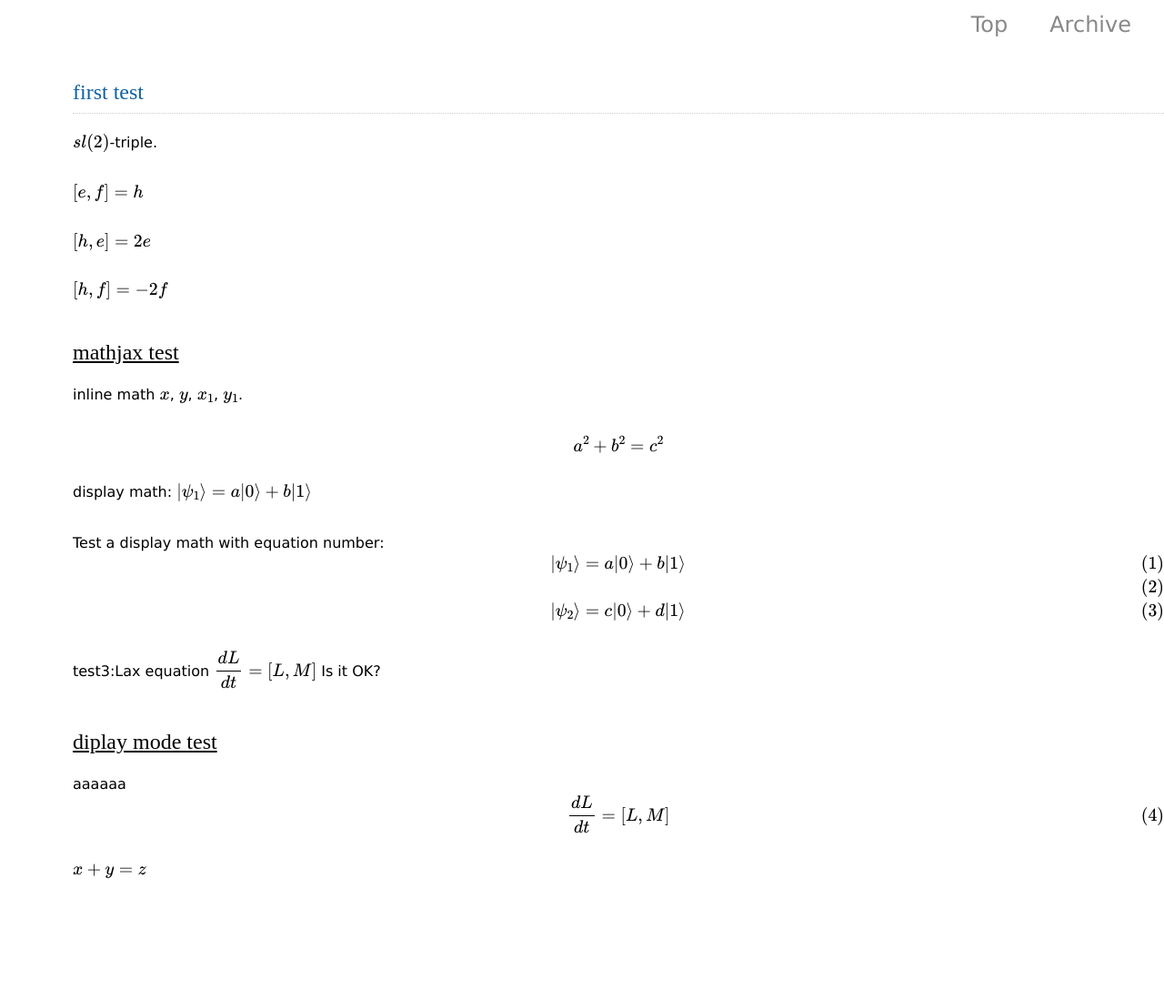
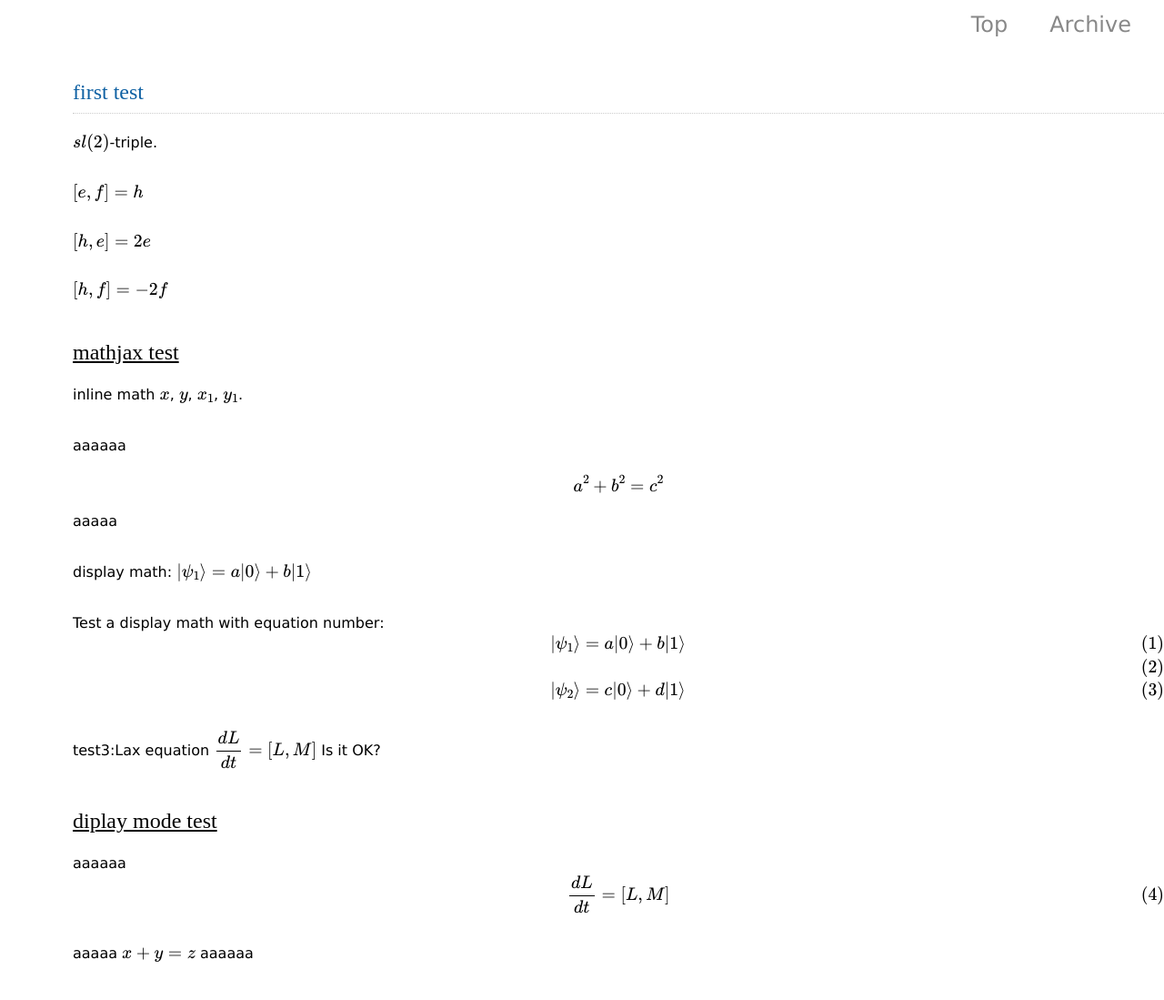
Before and after one commit to vertexoperator/vertexoperator.github.io, a Jekyll site: the page built from _posts/2017-09-26-0.md, in a window 1280 px wide. Shown: the whole page at 91% size. Built offline with Jekyll 4.4.1, drawn with Linux system fonts in a browser that asks for light colours; our own code applies the rules of GitHub Pages for plain Markdown files; formulas are drawn with MathJax 3; before the commit the page ends 1011 px from its top, so only the background shows below that.

Commit message:
add test

```diff
--- a/_posts/2017-09-26-0.md
+++ b/_posts/2017-09-26-0.md
@@ -13,9 +13,9 @@ $[h,f]=-2f$
 ## mathjax test
 inline math $x$, $y$, $x_1$, $y_1$.
 
-
+aaaaaa
 \\[ a^2 + b^2 = c^2 \\]
-
+aaaaa
 
 display math:
 $$
@@ -38,5 +38,6 @@ Is it OK?
 aaaaaa
 $$\begin{equation} \dfrac{dL}{dt} = [L,M] \end{equation}$$
 
-
+aaaaa
 \\( x+y = z \\)
+aaaaaa
```
